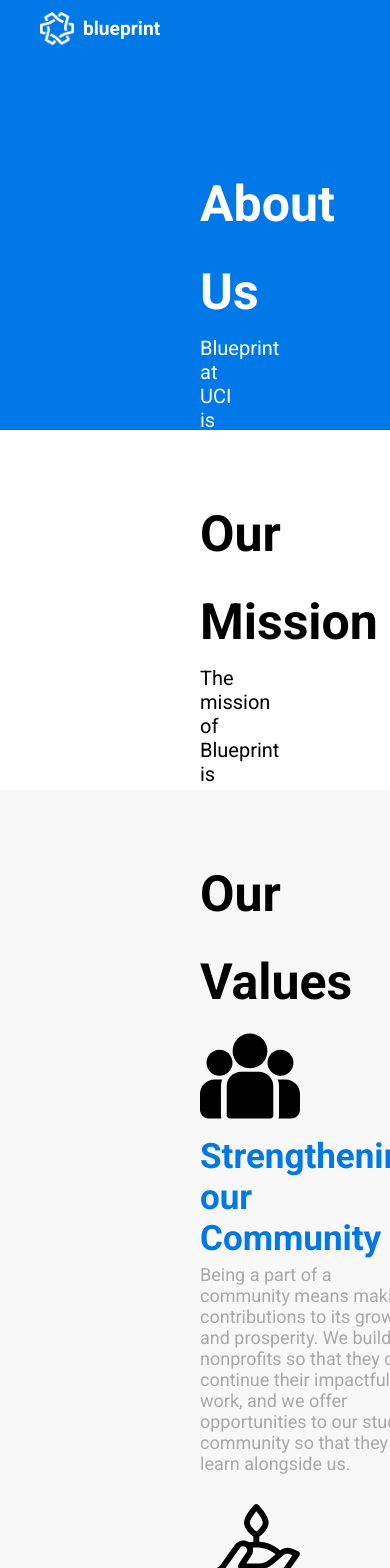
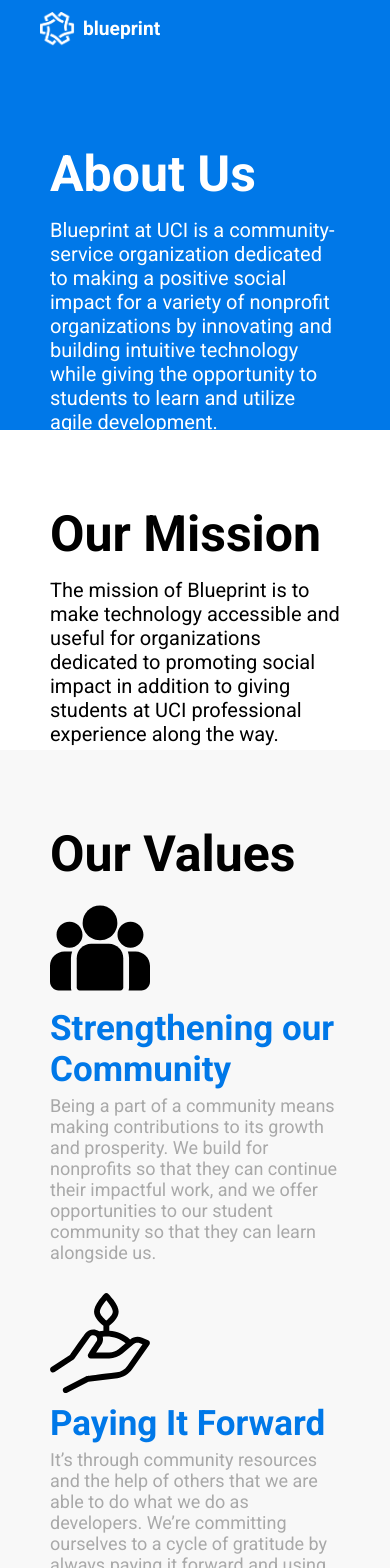
Before and after one commit to blueprintatuci/blueprintatuci.github.io, a React (Create React App) app in the folder website/: page /about in a window 390 px wide. Shown: the top 1568 px of the page. Built offline with nearby package versions, Linux system fonts and the light colour scheme.

Commit message:
remove all separate css files from about into one page

```diff
--- /dev/null
+++ b/website/src/components/About/About.css
@@ -0,0 +1,157 @@
+.our-mission-section {
+    height: 300px;
+    background: #ffffff;
+    font-family: Roboto;
+    font-style: normal;
+    padding: 60px 200px 30px 200px;
+    overflow: hidden;
+}
+
+.our-mission-section .title {
+    text-align: left;
+    color: #000000;
+    font-size: 50px;
+    line-height: 88px;
+    margin: 0px;
+}
+
+.our-mission-section .mission-statement {
+    text-align: left;
+    color: #000000;
+    font-size: 20px;
+}
+
+.our-values-section {
+    background: #f8f8f8;
+    font-family: Roboto;
+    font-style: normal;
+    padding: 60px 200px 60px 200px;
+    overflow: hidden;
+}
+
+.our-values-section .title {
+    text-align: left;
+    color: #000000;
+    font-size: 50px;
+    line-height: 88px;
+    margin: 0px;
+}
+
+.value {
+    display: flex;
+    flex-wrap: wrap;
+    align-items: center;
+    margin-bottom: 30px;
+}
+
+.value-info {
+    flex: 1 0 200px;
+    align-items: center;
+}
+
+img {
+    max-height: 100px;
+    border-radius: 5px;
+    margin-right: 20px;
+}
+
+img.icon {
+    height: 300px;
+}
+
+.value-name {
+    color: #0078e8;
+    font-size: 35px;
+    margin-bottom: 5px;
+}
+
+.description {
+    color: darkgray;
+    font-size: 18px;
+}
+
+.our-team-section {
+    background: #ffffff;
+    font-family: Roboto;
+    font-style: normal;
+    padding: 60px 200px 100px 200px;
+    overflow: hidden;
+}
+
+.our-values-section .title {
+    text-align: left;
+    color: #000000;
+    font-size: 50px;
+    line-height: 88px;
+    margin: 0px;
+}
+
+.members {
+    display: flex;
+    text-align: center;
+    flex-direction: row;
+    flex-wrap: wrap;
+    justify-content: space-evenly;
+}
+
+.MuiCardMedia-root {
+    height: 0;
+    padding-top: 140%;
+    min-width: 50px;
+}
+
+.MuiPaper-root.MuiCard-root.makeStyles-root-1.MuiPaper-elevation1.MuiPaper-rounded {
+    min-width: 12vw;
+    height: auto;
+    margin: 1vw;
+}
+
+.MuiCardContent-root.makeStyles-card-2 {
+    padding-bottom: 5px !important;
+}
+
+@media only screen and (max-width: 600px) {
+    .MuiCardMedia-root {
+        height: 0;
+        padding-top: 90%;
+    }
+}
+
+@media only screen and (max-width: 900px) {
+    .MuiCardMedia-root {
+        height: 0;
+        padding-top: 100%;
+    }
+}
+
+@media only screen and (max-width: 1000px) {
+    .MuiCardMedia-root {
+        height: 0;
+        padding-top: 120%;
+    }
+
+    .our-team-section {
+        padding-right: 50px;
+        padding-left: 50px;
+    }
+
+    .makeStyles-media-2 {
+        padding-top: 100%;
+    }
+
+    .our-mission-section {
+        height: 200px;
+        padding: 60px 50px 60px 50px;
+    }
+
+    .our-values-section {
+        padding: 60px 50px 60px 50px;
+    }
+}
+
+@media only screen and (max-width: 1200px) {
+    .MuiCardMedia-root {
+        height: 0;
+        padding-top: 125%;
+    }
+}
--- a/website/src/components/About/About.js
+++ b/website/src/components/About/About.js
@@ -6,6 +6,7 @@
 import Navbar from "../Page/Navbar";
 import Footer from "../Page/Footer";
 import "../../base.css";
+import './About.css'
 
 function About() {
   return (
--- a/website/src/components/About/MemberCard.js
+++ b/website/src/components/About/MemberCard.js
@@ -15,11 +15,6 @@
     transitionDuration: '0.3s',
     margin: '.4vw',
     textAlign: 'center'
-  },
-
-  media: {
-    height: 0,
-    paddingTop: "140%" // 16:9
   },
 
   card: {
@@ -46,7 +41,7 @@
         </Typography>
         <div class='logo'>
           <a href={props.linkedin}>
-            <img src={linkedin_logo} alt='linkedin-logo' />
+            <img style={{height: "20px", margin: "0"}} src={linkedin_logo} alt='linkedin-logo' />
           </a>
         </div>
       </CardContent>
--- a/website/src/components/About/OurMissionSection.css
+++ /dev/null
@@ -1,24 +0,0 @@
-.our-mission-section {
-    height: 300px;
-    background: #ffffff;
-    font-family: Roboto;
-    font-style: normal;
-    padding-right: 200px;
-    padding-left: 200px;
-    padding-top: 60px;
-    overflow: hidden;
-  }
-
-  .our-mission-section .title {
-    text-align: left;
-    color: #000000;
-    font-size: 50px;
-    line-height: 88px;
-    margin: 0px;
-  }
-
-  .our-mission-section .mission-statement {
-    text-align: left;
-    color: #000000;
-    font-size: 20px;
-  }
--- a/website/src/components/About/OurMissionSection.js
+++ b/website/src/components/About/OurMissionSection.js
@@ -1,5 +1,5 @@
 import React from "react";
-import './OurMissionSection.css'
+import './About.css'
 
 //import { makeStyles } from "@material-ui/core/styles";
 
--- a/website/src/components/About/OurTeamSection.css
+++ /dev/null
@@ -1,26 +0,0 @@
-.our-team-section {
-    background: #ffffff;
-    font-family: Roboto;
-    font-style: normal;
-    padding-right: 200px;
-    padding-left: 200px;
-    padding-top: 60px;
-    padding-bottom: 100px;
-    overflow: hidden;
-}
-
-.our-values-section .title {
-    text-align: left;
-    color: #000000;
-    font-size: 50px;
-    line-height: 88px;
-    margin: 0px;
-}
-
-.members {
-    display: flex;
-    text-align: center;
-    flex-direction: row;
-    flex-wrap: wrap;
-    justify-content: space-evenly;
-}
--- a/website/src/components/About/OurTeamSection.js
+++ b/website/src/components/About/OurTeamSection.js
@@ -1,5 +1,5 @@
 import React from "react";
-import './OurTeamSection.css'
+import './About.css'
 import MemberCard from "./MemberCard";
 
 import areeta from "../../assets/member_pictures/areeta.png";
@@ -38,20 +38,20 @@
               linkedin="https://www.linkedin.com/in/xujeffreyc/"
             />
             <MemberCard
-              name="Benjamin Huynh"
+              name="Ben Huynh"
               role="Treasurer"
               image={ben}
               linkedin="https://www.linkedin.com/in/benhuynh408/"
             />
             <MemberCard
               name="Justin Huynh"
-              role="Public Communications"
+              role="Public Relations"
               image={justin}
               linkedin="https://www.linkedin.com/in/justinhuynh11/"
             />
             <MemberCard
               name="Lynette Nguyen"
-              role="Public Communications"
+              role="Public Relations"
               image={lynette}
               linkedin="https://www.linkedin.com/in/lynettenguyen14/"
             />
--- a/website/src/components/About/OurValuesSection.css
+++ /dev/null
@@ -1,51 +0,0 @@
-.our-values-section {
-    background: #f8f8f8;
-    font-family: Roboto;
-    font-style: normal;
-    padding-right: 200px;
-    padding-left: 200px;
-    padding-top: 60px;
-    padding-bottom: 60px;
-    overflow: hidden;
-}
-
-.our-values-section .title {
-    text-align: left;
-    color: #000000;
-    font-size: 50px;
-    line-height: 88px;
-    margin: 0px;
-}
-
-.value {
-    display: flex;
-    flex-wrap: wrap;
-    align-items: center;
-    margin-bottom: 30px;
-}
-
-.value-info {
-    flex: 1 0 200px;
-    align-items: center;
-}
-
-img {
-    max-height: 100px;
-    border-radius: 5px;
-    margin-right: 20px;
-}
-
-img.icon {
-    height: 300px;
-}
-
-.value-name {
-    color: #0078e8;
-    font-size: 35px;
-    margin-bottom: 5px;
-}
-
-.description {
-    color: darkgray;
-    font-size: 18px;
-}
--- a/website/src/components/About/OurValuesSection.js
+++ b/website/src/components/About/OurValuesSection.js
@@ -1,5 +1,5 @@
 import React from "react";
-import './OurValuesSection.css'
+import './About.css'
 import team from "../../assets/team.svg";
 import growth from "../../assets/growth.svg";
 import hand from "../../assets/agriculture.svg";
--- a/website/src/components/common/HeaderSection.css
+++ b/website/src/components/common/HeaderSection.css
@@ -3,9 +3,7 @@
   background: #0078e8;
   font-family: Roboto;
   font-style: normal;
-  padding-left: 200px;
-  padding-right: 200px;
-  padding-top: 30px;
+  padding: 30px 200px 30px 200px;
   overflow: hidden;
 }
 
@@ -23,3 +21,10 @@
   color: #ffffff;
   font-size: 20px;
 }
+
+@media only screen and (max-width: 1000px) {
+  .header-section {
+    height: 400px;
+    padding: 0 50px 30px 50px
+  }
+}
--- a/website/src/components/common/ProjectCard.js
+++ b/website/src/components/common/ProjectCard.js
@@ -8,8 +8,6 @@
 import CardMedia from "@material-ui/core/CardMedia";
 import Button from "@material-ui/core/Button";
 import Typography from "@material-ui/core/Typography";
-
-import theta_tau from "../../assets/ThetaTau.png";
 
 const useStyles = makeStyles({
   root: {
```
